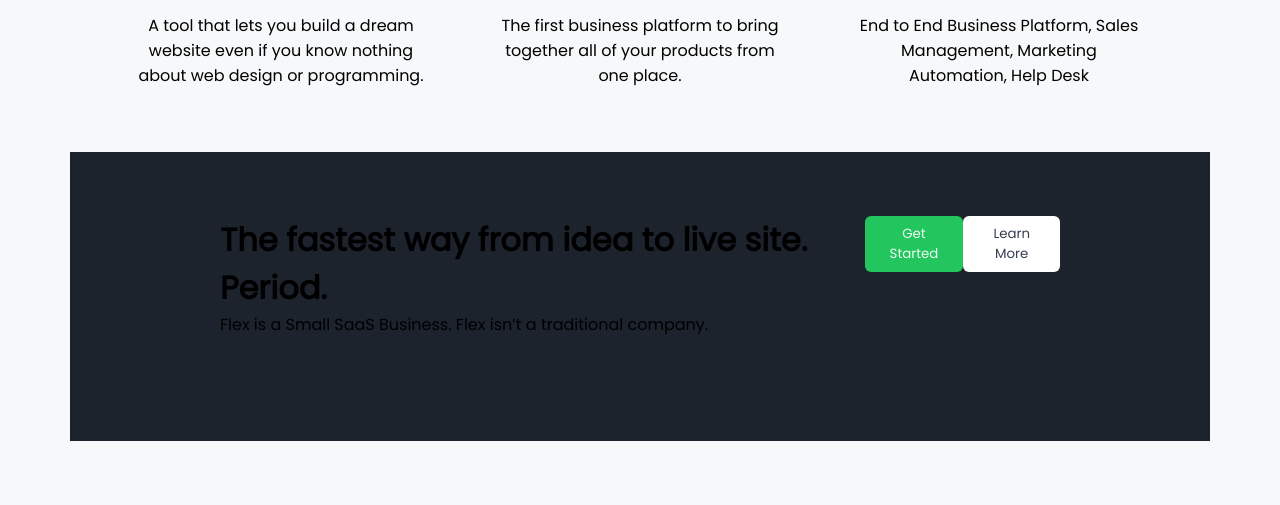
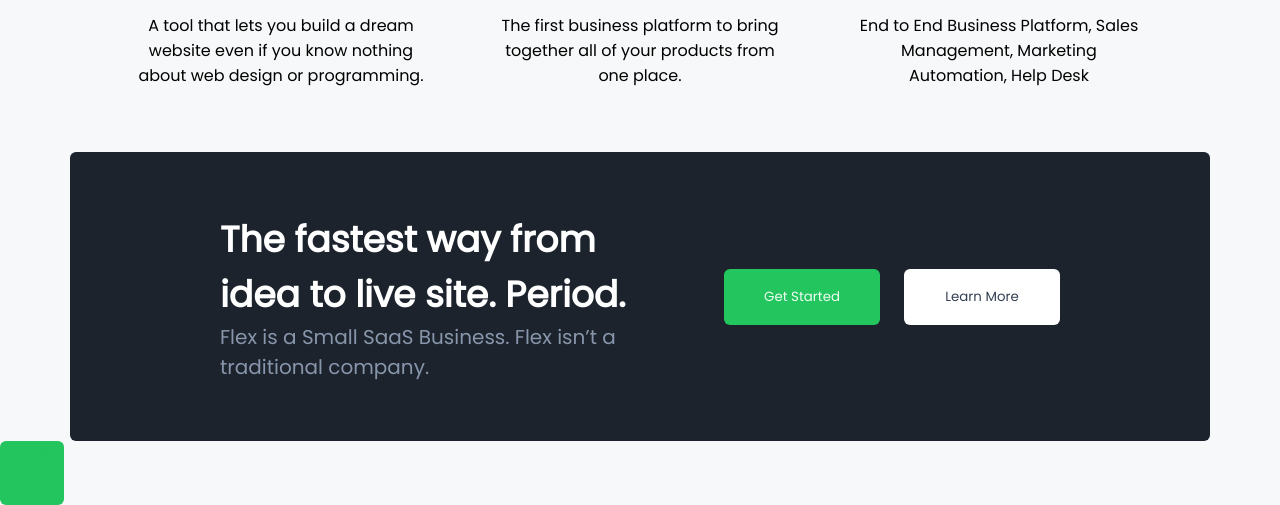
Before and after one commit to Karthiwayne/Projects, a plain HTML site: page index.html in a window 1280 px wide. Shown: the part 1657-2162 px from the top of the page. Before the commit the page ends 2098 px from the top, so only its background shows below. Drawn offline with Linux system fonts and the light colour scheme.

Commit message:
some alignments left behind

```diff
--- a/V2-FLEX.css
+++ b/V2-FLEX.css
@@ -7,7 +7,7 @@
     font-family: 'Poppins', sans-serif;
 }
 body{
-    background-color: rgba(247, 248, 249, 1)
+    background-color: rgba(247, 248, 249, 1);
 }
 
 /* Navigation Bar */
@@ -17,7 +17,7 @@
     align-items: center;
     padding: 30px 10%;
     position: fixed ;
-    width: 100vh;
+    width: 100vw;
 }
 li, a{
     text-decoration: none;
@@ -253,11 +253,53 @@
     background-color: rgba(28, 35, 45, 1);
     display: flex;
     justify-content: space-between;
+    flex-direction: row;
+    align-items: center;
     margin:auto;
     padding: 64px 150px;
+    border-radius: 6px;
 }
 
 #learn_more{
     background-color: rgba(255, 255, 255, 1);
     color: rgba(51, 63, 81, 1);
+    width: 156px;
+    height: 56px;
 }
+#get_started{
+    width: 156px;
+    height: 56px;
+}
+.content{
+    width: 456px;
+}
+
+#fastest{
+    font-size: 36px;
+    font-style: normal;
+    font-weight: 700;
+    color: rgba(255, 255, 255, 1);
+}
+#small_saas{
+    font-size: 20px;
+    font-style: normal;
+    font-weight: 500;
+    color: rgba(136, 150, 171, 1);
+}
+.st_lr_buttons{
+    display: flex;
+    justify-content: space-between;
+    align-items: center;
+    gap: 24px;
+}
+/*section_5*/
+.green_box{
+    background-color: rgba(34, 197, 94, 1);
+
+}
+.boxe_font{
+    font-size: 12px;
+    font-style: normal;
+    font-weight: 500;
+    color: rgba(34, 197, 94, 1);
+}
--- a/index.html
+++ b/index.html
@@ -111,11 +111,21 @@
         <!--About flex-->
         <div class="blue_box">
             <div class="content">
-                <h1>The fastest way from idea to live site. Period.</h1>
-                <p>Flex is a Small SaaS Business. Flex isn’t a traditional company.</p>
+                <h1 id="fastest">The fastest way from idea to live site. Period.</h1>
+                <p id="small_saas">Flex is a Small SaaS Business. Flex isn’t a traditional company.</p>
             </div>
-            <a href="#" class="get_started"><button>Get Started</button></a>
-            <a href="#" class="learn_more"><button id="learn_more">Learn More</button></a>
+            <div class="st_lr_buttons">
+                <a href="#" class="get_started"><button id="get_started">Get Started</button></a>
+                <a href="#" class="learn_more"><button id="learn_more">Learn More</button></a>
+            </div>
+        </div>
+        <!--Section_5-->
+        <div class="Section_5">
+            <div class="sec_5_sentence">
+                <div class="green_box">
+                    <a class="boxe_font">FEATURES</a>
+                </div>
+            </div>
         </div>
     </body>
 </html>
```
